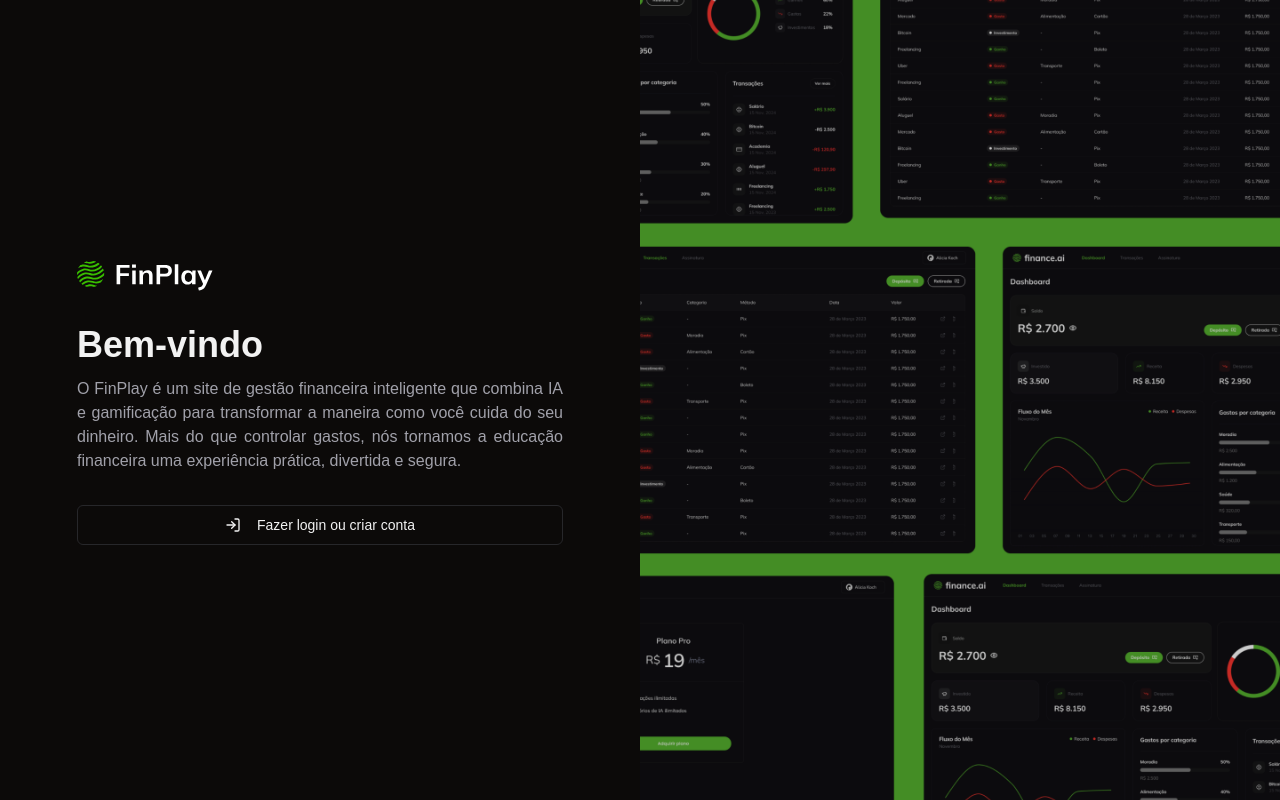
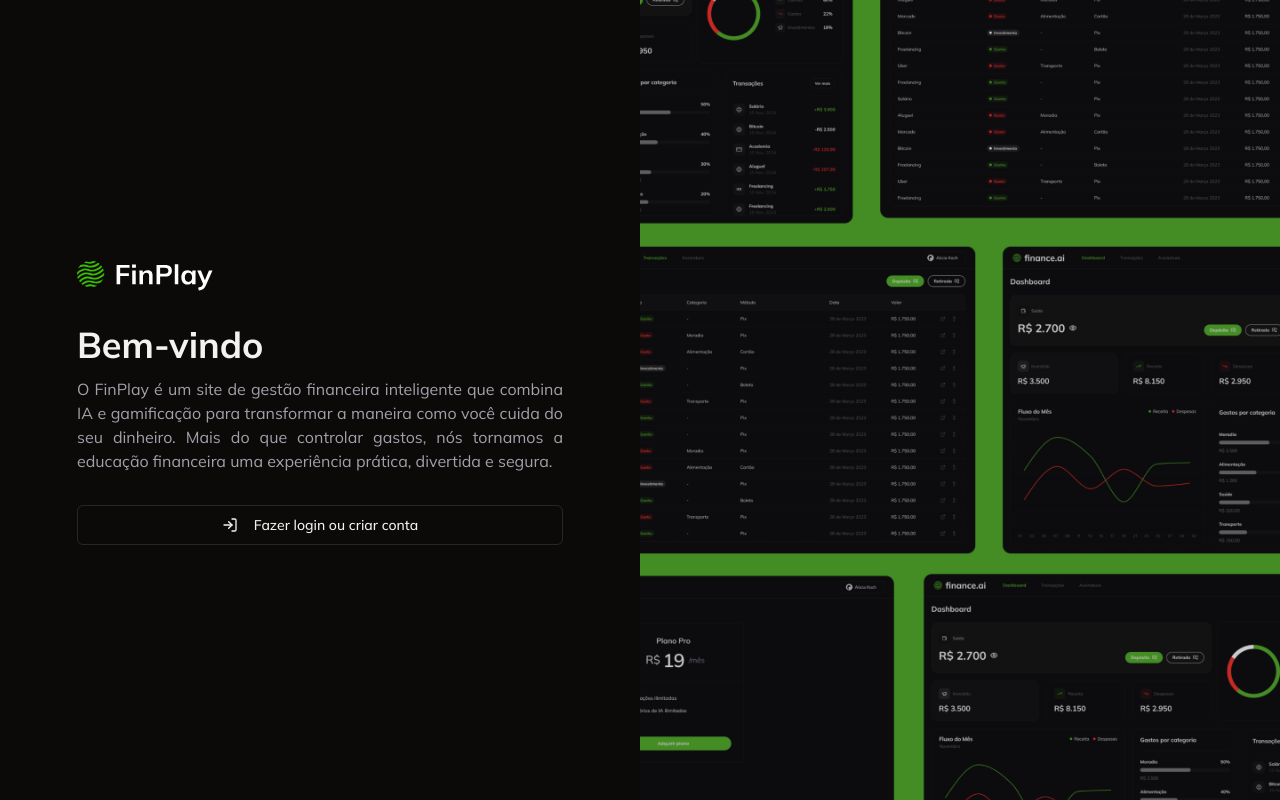
Before and after one commit to MatheusMoroRuiz/finplay, a Next.js app: page /login in a window 1280 px wide. Built offline with nearby package versions, Linux system fonts and the light colour scheme; no server answers.

Commit message:
feat: update font to mulish

```diff
--- a/src/app/layout.tsx
+++ b/src/app/layout.tsx
@@ -1,18 +1,11 @@
 import type { Metadata } from "next";
-import localFont from "next/font/local";
+import { Mulish } from "next/font/google";
 import "./globals.css";
 import { ClerkProvider } from "@clerk/nextjs";
 import { dark } from "@clerk/themes";
 
-const geistSans = localFont({
-  src: "./fonts/GeistVF.woff",
-  variable: "--font-geist-sans",
-  weight: "100 900",
-});
-const geistMono = localFont({
-  src: "./fonts/GeistMonoVF.woff",
-  variable: "--font-geist-mono",
-  weight: "100 900",
+const mulish = Mulish({
+  subsets: ["latin-ext"],
 });
 
 export const metadata: Metadata = {
@@ -27,9 +20,7 @@
 }>) {
   return (
     <html lang="en">
-      <body
-        className={`${geistSans.variable} ${geistMono.variable} antialiased dark`}
-      >
+      <body className={`${mulish.className} antialiased dark`}>
         <ClerkProvider appearance={{ baseTheme: dark }}>
           {children}
         </ClerkProvider>
--- a/src/app/login/page.tsx
+++ b/src/app/login/page.tsx
@@ -33,6 +33,7 @@
           dinheiro. Mais do que controlar gastos, nós tornamos a educação
           financeira uma experiência prática, divertida e segura.
         </p>
+        {/* O SignInButton do Clerk é usado para criar um botão de login que redireciona o usuário para a página de login do Clerk */}
         <SignInButton>
           <Button variant="outline">
             <LogInIcon className="mr-2" />
--- a/src/app/page.tsx
+++ b/src/app/page.tsx
@@ -2,6 +2,8 @@
 import { auth } from "@clerk/nextjs/server";
 import { redirect } from "next/navigation";
 
+// Uma função assíncrona serve para lidar com operações que podem levar algum tempo, como chamadas de API ou consultas ao banco de dados.
+// Neste caso, estamos usando auth() para verificar se o usuário está autenticado.
 const Home = async () => {
   // Verifica se o usuário está autenticado
   // Se não estiver autenticado, redireciona para a página de login
@@ -15,6 +17,7 @@
   }
   return (
     <div className="flex h-full items-center justify-center">
+      {/* O UserButton do Clerk exibe informações do usuário autenticado */}
       <UserButton showName />
     </div>
   );
--- a/src/middleware.ts
+++ b/src/middleware.ts
@@ -1,3 +1,6 @@
+// Esse arquivo é responsável por configurar o middleware do Clerk no Next.js.
+// O middleware é usado para proteger rotas e verificar a autenticação do usuário.
+
 import { clerkMiddleware } from "@clerk/nextjs/server";
 
 export default clerkMiddleware();
```
Also changed, not shown: src/app/fonts/GeistMonoVF.woff (deleted), src/app/fonts/GeistVF.woff (deleted).
